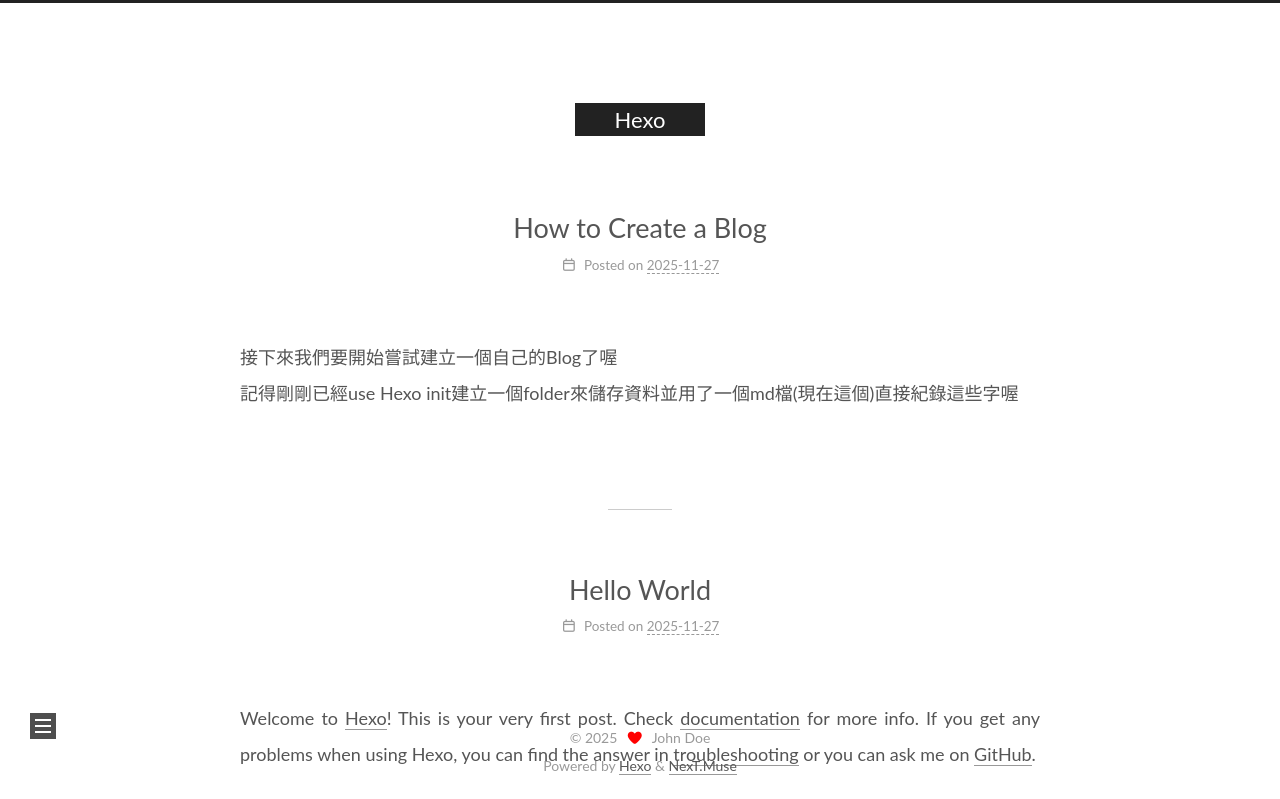
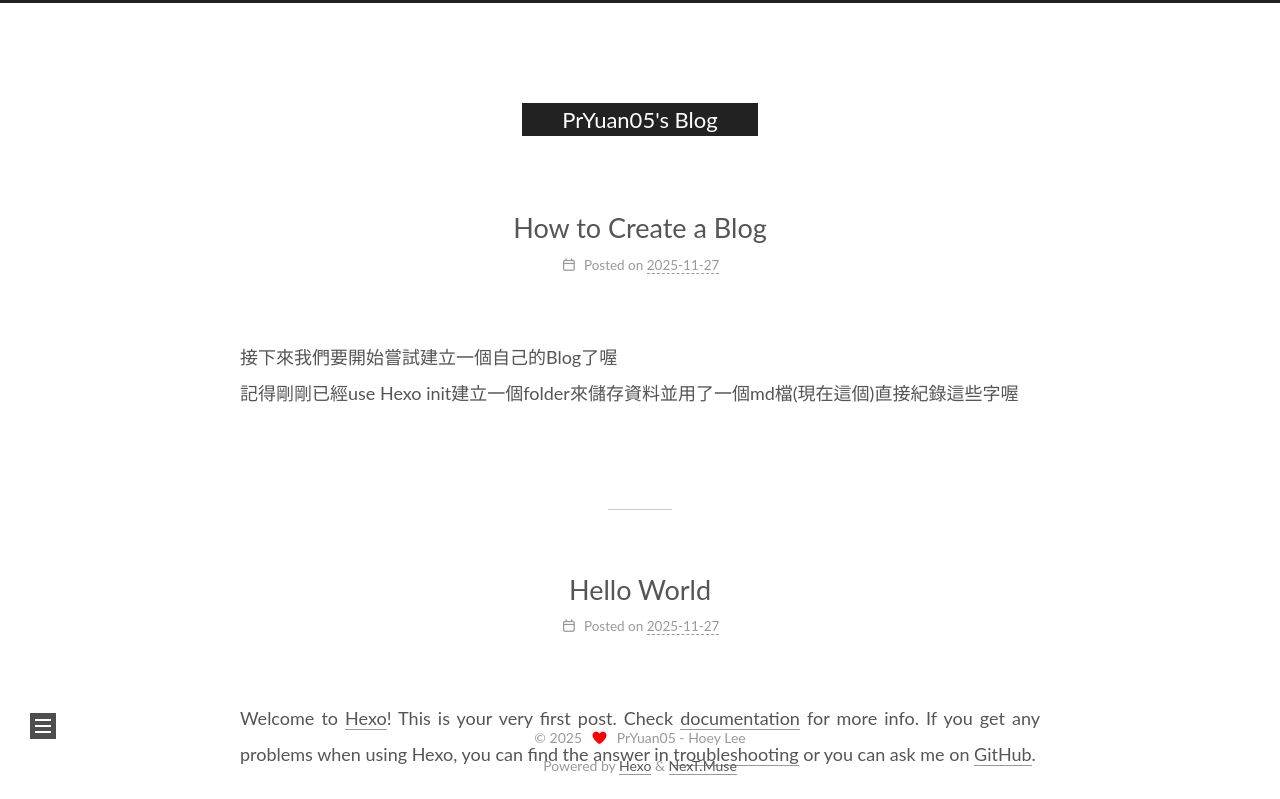
Before and after one commit to PrYuan05/PrYuan05.github.io, a plain HTML site: page index.html in a window 1280 px wide. Shown: the top 799 px of the page. Drawn offline with nearby package versions, Linux system fonts and the light colour scheme.

Commit message:
Site updated: 2025-11-27 20:33:56

```diff
--- a/css/main.css
+++ b/css/main.css
@@ -1384,7 +1384,7 @@ pre code {
   vertical-align: middle;
 }
 .links-of-author a::before {
-  background: #a81d6c;
+  background: #503734;
   display: inline-block;
   margin-right: 3px;
   transform: translateY(-2px);
--- a/index.html
+++ b/index.html
@@ -21,11 +21,11 @@
 <script class="next-config" data-name="main" type="application/json">{"hostname":"example.com","root":"/","images":"/images","scheme":"Muse","darkmode":true,"version":"8.26.0","exturl":false,"sidebar":{"position":"left","width_expanded":320,"width_dual_column":240,"display":"post","padding":18,"offset":12},"hljswrap":true,"codeblock":{"theme":{"light":"default","dark":"stackoverflow-dark"},"prism":{"light":"prism","dark":"prism-dark"},"copy_button":{"enable":false,"style":null},"fold":{"enable":false,"height":500},"language":false},"bookmark":{"enable":false,"color":"#222","save":"auto"},"mediumzoom":false,"lazyload":false,"pangu":false,"comments":{"style":"tabs","active":null,"storage":true,"lazyload":false,"nav":null},"stickytabs":false,"motion":{"enable":true,"async":false,"duration":200,"transition":{"menu_item":"fadeInDown","post_block":"fadeIn","post_header":"fadeInDown","post_body":"fadeInDown","coll_header":"fadeInLeft","sidebar":"fadeInUp"}},"i18n":{"placeholder":"Searching...","empty":"We didn't find any results for the search: ${query}","hits_time":"${hits} results found in ${time} ms","hits":"${hits} results found"}}</script><script src="/js/config.js" defer></script>
 
     <meta property="og:type" content="website">
-<meta property="og:title" content="Hexo">
+<meta property="og:title" content="PrYuan05&#39;s Blog">
 <meta property="og:url" content="http://example.com/index.html">
-<meta property="og:site_name" content="Hexo">
+<meta property="og:site_name" content="PrYuan05&#39;s Blog">
 <meta property="og:locale" content="en_US">
-<meta property="article:author" content="John Doe">
+<meta property="article:author" content="PrYuan05 - Hoey Lee">
 <meta name="twitter:card" content="summary">
 
 
@@ -35,7 +35,7 @@
 <script class="next-config" data-name="page" type="application/json">{"sidebar":"","isHome":true,"isPost":false,"lang":"en","comments":"","permalink":"","path":"index.html","title":""}</script>
 
 <script class="next-config" data-name="calendar" type="application/json">""</script>
-<title>Hexo</title>
+<title>PrYuan05's Blog</title>
 
 
 
@@ -82,7 +82,7 @@
 
     <a href="/" class="brand" rel="start">
       <i class="logo-line"></i>
-      <h1 class="site-title">Hexo</h1>
+      <h1 class="site-title">PrYuan05's Blog</h1>
       <i class="logo-line"></i>
     </a>
   </div>
@@ -122,7 +122,7 @@
 
         <div class="site-overview-wrap sidebar-panel">
           <div class="site-author animated" itemprop="author" itemscope itemtype="http://schema.org/Person">
-  <p class="site-author-name" itemprop="name">John Doe</p>
+  <p class="site-author-name" itemprop="name">PrYuan05 - Hoey Lee</p>
   <div class="site-description" itemprop="description"></div>
 </div>
 <div class="site-state-wrap animated">
@@ -160,16 +160,16 @@
 
     <span hidden itemprop="author" itemscope itemtype="http://schema.org/Person">
       <meta itemprop="image" content="/images/avatar.gif">
-      <meta itemprop="name" content="John Doe">
+      <meta itemprop="name" content="PrYuan05 - Hoey Lee">
     </span>
 
     <span hidden itemprop="publisher" itemscope itemtype="http://schema.org/Organization">
-      <meta itemprop="name" content="Hexo">
+      <meta itemprop="name" content="PrYuan05's Blog">
       <meta itemprop="description" content="">
     </span>
 
     <span hidden itemprop="post" itemscope itemtype="http://schema.org/CreativeWork">
-      <meta itemprop="name" content=" | Hexo">
+      <meta itemprop="name" content=" | PrYuan05's Blog">
       <meta itemprop="description" content="">
     </span>
       <header class="post-header">
@@ -230,16 +230,16 @@
 
     <span hidden itemprop="author" itemscope itemtype="http://schema.org/Person">
       <meta itemprop="image" content="/images/avatar.gif">
-      <meta itemprop="name" content="John Doe">
+      <meta itemprop="name" content="PrYuan05 - Hoey Lee">
     </span>
 
     <span hidden itemprop="publisher" itemscope itemtype="http://schema.org/Organization">
-      <meta itemprop="name" content="Hexo">
+      <meta itemprop="name" content="PrYuan05's Blog">
       <meta itemprop="description" content="">
     </span>
 
     <span hidden itemprop="post" itemscope itemtype="http://schema.org/CreativeWork">
-      <meta itemprop="name" content=" | Hexo">
+      <meta itemprop="name" content=" | PrYuan05's Blog">
       <meta itemprop="description" content="">
     </span>
       <header class="post-header">
@@ -312,7 +312,7 @@
     <span class="with-love">
       <i class="fa fa-heart"></i>
     </span>
-    <span class="author" itemprop="copyrightHolder">John Doe</span>
+    <span class="author" itemprop="copyrightHolder">PrYuan05 - Hoey Lee</span>
   </div>
   <div class="powered-by">Powered by <a href="https://hexo.io/" rel="noopener" target="_blank">Hexo</a> & <a href="https://theme-next.js.org/muse/" rel="noopener" target="_blank">NexT.Muse</a>
   </div>
```
Also changed, not shown: 2025/11/27/How-to-Create-a-Blog/index.html (+9 -9 lines), 2025/11/27/hello-world/index.html (+9 -9 lines), archives/2025/11/index.html (+7 -7 lines), archives/2025/index.html (+7 -7 lines), archives/index.html (+7 -7 lines).
